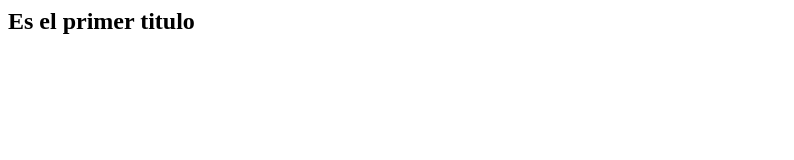
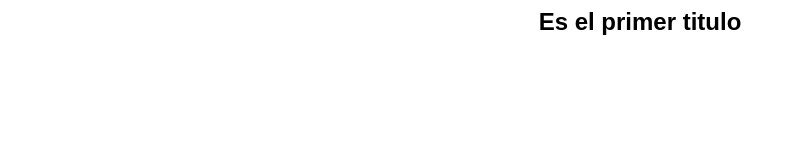
Before and after one commit to yoncharli/hyperblog, a plain HTML site: page index.html in a window 1280 px wide. Shown: the whole page, without its empty margins (0-794 px from the left). Drawn offline with Linux system fonts and the light colour scheme; files that its build step writes are made by us from their sources.

Commit message:
primer release del archivo html

```diff
--- a/index.html
+++ b/index.html
@@ -1,6 +1,7 @@
 <html>
     <head>
         <title>Articulo</title>
+        <link rel="stylesheet" href="style/style.css">
     </head>
     <body>
         <h2>Es el primer titulo</h2>
--- /dev/null
+++ b/styles/style.css
@@ -0,0 +1,4 @@
+body{
+    text-align: center;
+    font-family: Arial, Helvetica, sans-serif;
+}
```
